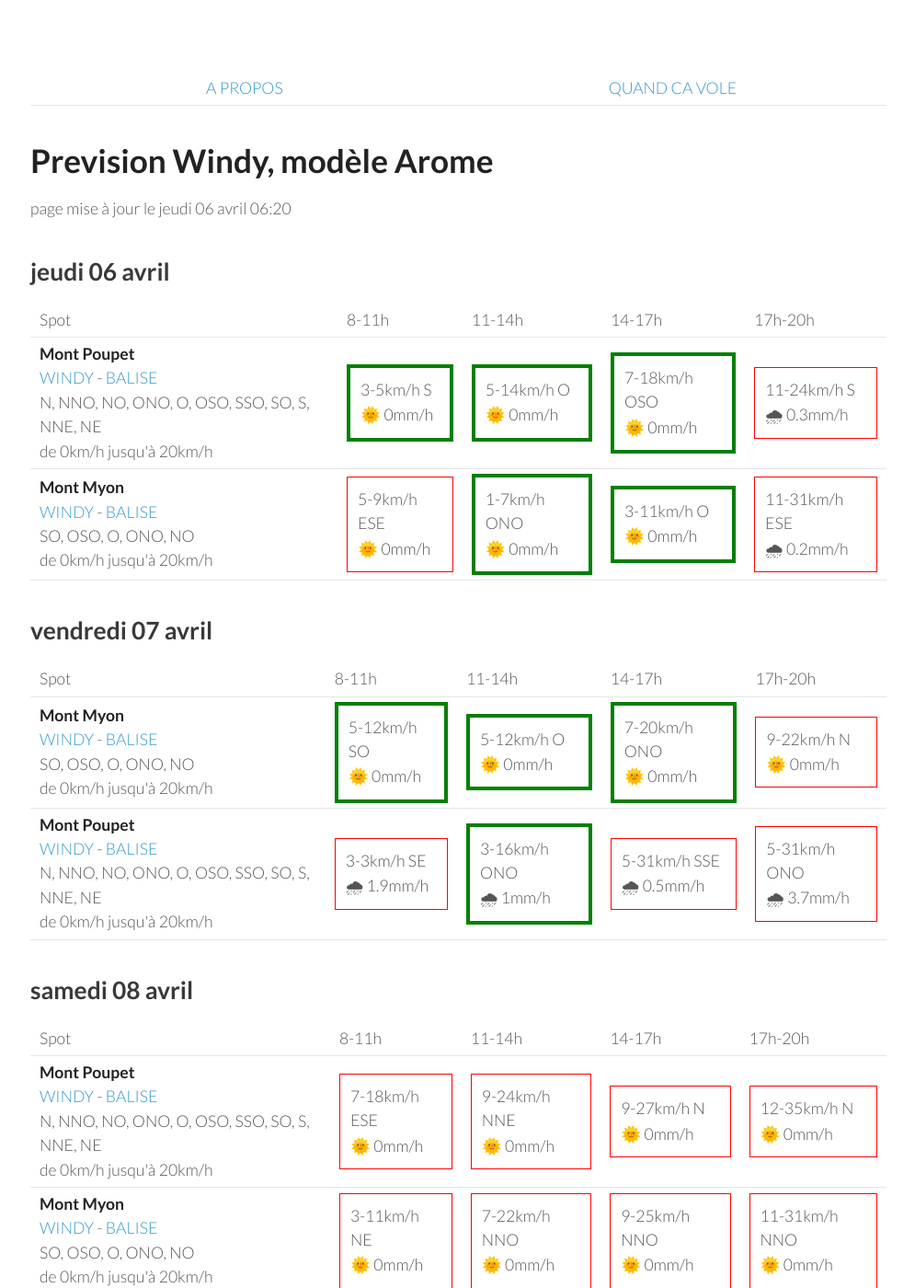
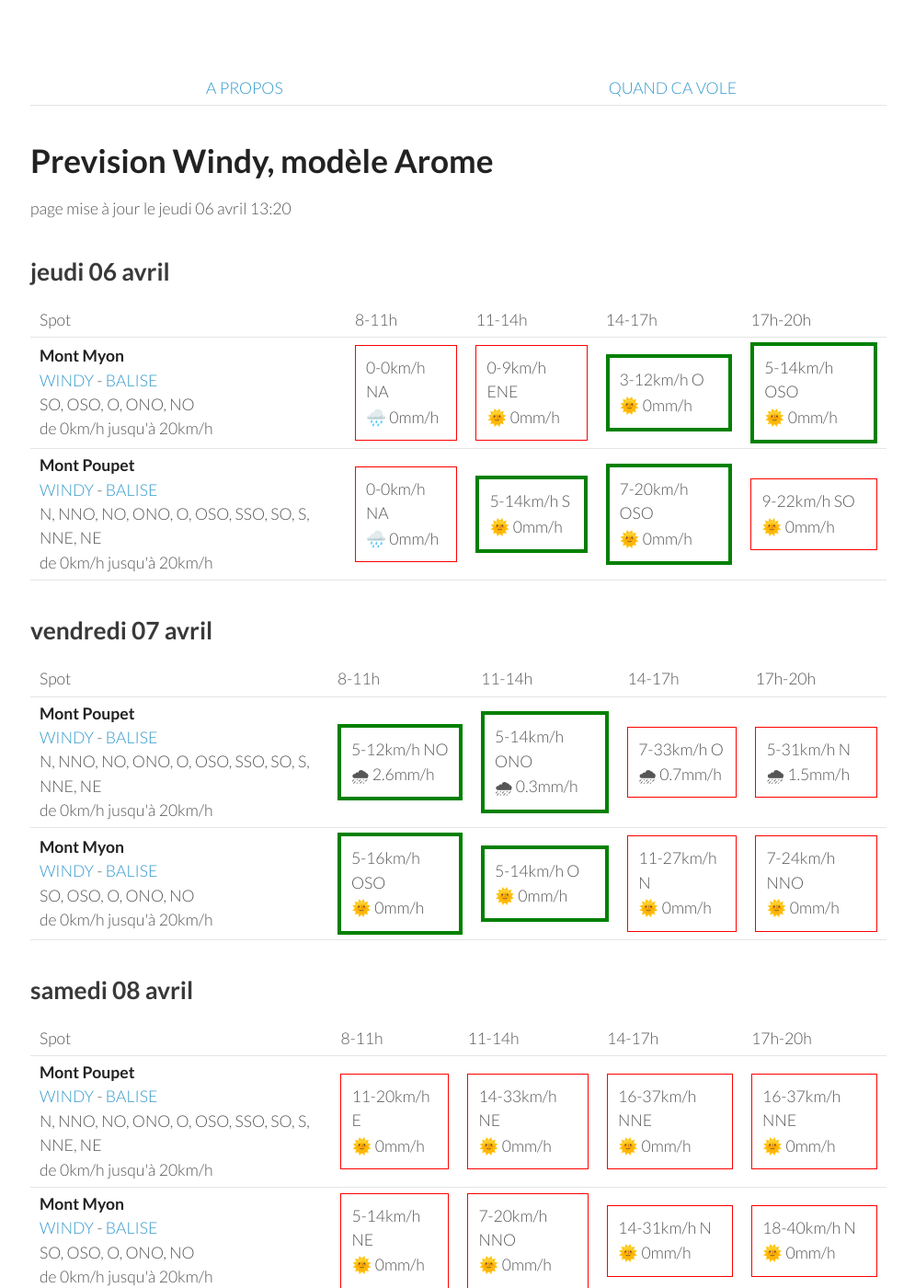
Before and after one commit to parapente-dans-le-nord/parapente-dans-le-nord.github.io, a Jekyll site: the page built from jura.markdown, in a window 1280 px wide and 1400 px high. Shown: the whole window at 92% size, without its empty margins (25-1020 px from the left). Built offline with Jekyll 4.4.1, drawn with Linux system fonts in a browser that asks for light colours; some of the changed text lies outside the part shown.

Commit message:
update index.markdown

```diff
--- a/jura.markdown
+++ b/jura.markdown
@@ -7,7 +7,7 @@ title:  "Tous les spots"
 {: .links}
 
 # Prevision Windy, modèle Arome
-page mise à jour le jeudi 06 avril 06:20
+page mise à jour le jeudi 06 avril 13:20
 
 ## jeudi 06 avril
 
@@ -22,23 +22,21 @@ page mise à jour le jeudi 06 avril 06:20
       <td>17h-20h</td>
     </tr>
 <tr>
-        <td><strong>Mont Poupet</strong><br><a href="https://windy.com/46.970/5.876?46.541,5.876,8">WINDY</a> - <span class=""><a href="http://www.balisemeteo.com/balise.php?idBalise=92">BALISE</a> </span><br> <span class="vent-favorable">N, NNO, NO, ONO, O, OSO, SSO, SO, S, NNE, NE</span><br><span class="force-vent">de 0km/h jusqu'à 20km/h</span> </td>
+        <td><strong>Mont Myon</strong><br><a href="https://windy.com/46.331/5.397?45.898,5.394,8,m:eWoagj8">WINDY</a> - <span class=""><a href="http://www.balisemeteo.com/balise.php?idBalise=70">BALISE</a> </span><br> <span class="vent-favorable">SO, OSO, O, ONO, NO</span><br><span class="force-vent">de 0km/h jusqu'à 20km/h</span> </td>
 
-            <td><div class="flyable"><p>3-5km/h S</p><p>🌞 0mm/h</p></div></td>
-            <td><div class="flyable"><p>5-14km/h O</p><p>🌞 0mm/h</p></div></td>
-            <td><div class="flyable"><p>7-18km/h OSO</p><p>🌞 0mm/h</p></div></td>
-            <td><div class="not-flyable"><p>11-24km/h S</p><p>🌧 0.3mm/h</p></div></td>
-
+            <td><div class="not-flyable"><p>0-0km/h NA</p><p>🌧️ 0mm/h</p></div></td>
+            <td><div class="not-flyable"><p>0-9km/h ENE</p><p>🌞 0mm/h</p></div></td>
+            <td><div class="flyable"><p>3-12km/h O</p><p>🌞 0mm/h</p></div></td>
+            <td><div class="flyable"><p>5-14km/h OSO</p><p>🌞 0mm/h</p></div></td>
 
     </tr>
 <tr>
-        <td><strong>Mont Myon</strong><br><a href="https://windy.com/46.331/5.397?45.898,5.394,8,m:eWoagj8">WINDY</a> - <span class=""><a href="http://www.balisemeteo.com/balise.php?idBalise=70">BALISE</a> </span><br> <span class="vent-favorable">SO, OSO, O, ONO, NO</span><br><span class="force-vent">de 0km/h jusqu'à 20km/h</span> </td>
+        <td><strong>Mont Poupet</strong><br><a href="https://windy.com/46.970/5.876?46.541,5.876,8">WINDY</a> - <span class=""><a href="http://www.balisemeteo.com/balise.php?idBalise=92">BALISE</a> </span><br> <span class="vent-favorable">N, NNO, NO, ONO, O, OSO, SSO, SO, S, NNE, NE</span><br><span class="force-vent">de 0km/h jusqu'à 20km/h</span> </td>
 
-            <td><div class="not-flyable"><p>5-9km/h ESE</p><p>🌞 0mm/h</p></div></td>
-            <td><div class="flyable"><p>1-7km/h ONO</p><p>🌞 0mm/h</p></div></td>
-            <td><div class="flyable"><p>3-11km/h O</p><p>🌞 0mm/h</p></div></td>
-            <td><div class="not-flyable"><p>11-31km/h ESE</p><p>🌧 0.2mm/h</p></div></td>
-
+            <td><div class="not-flyable"><p>0-0km/h NA</p><p>🌧️ 0mm/h</p></div></td>
+            <td><div class="flyable"><p>5-14km/h S</p><p>🌞 0mm/h</p></div></td>
+            <td><div class="flyable"><p>7-20km/h OSO</p><p>🌞 0mm/h</p></div></td>
+            <td><div class="not-flyable"><p>9-22km/h SO</p><p>🌞 0mm/h</p></div></td>
 
     </tr>
 
@@ -58,22 +56,22 @@ page mise à jour le jeudi 06 avril 06:20
       <td>17h-20h</td>
     </tr>
 <tr>
-        <td><strong>Mont Myon</strong><br><a href="https://windy.com/46.331/5.397?45.898,5.394,8,m:eWoagj8">WINDY</a> - <span class=""><a href="http://www.balisemeteo.com/balise.php?idBalise=70">BALISE</a> </span><br> <span class="vent-favorable">SO, OSO, O, ONO, NO</span><br><span class="force-vent">de 0km/h jusqu'à 20km/h</span> </td>
+        <td><strong>Mont Poupet</strong><br><a href="https://windy.com/46.970/5.876?46.541,5.876,8">WINDY</a> - <span class=""><a href="http://www.balisemeteo.com/balise.php?idBalise=92">BALISE</a> </span><br> <span class="vent-favorable">N, NNO, NO, ONO, O, OSO, SSO, SO, S, NNE, NE</span><br><span class="force-vent">de 0km/h jusqu'à 20km/h</span> </td>
 
-            <td><div class="flyable"><p>5-12km/h SO</p><p>🌞 0mm/h</p></div></td>
-            <td><div class="flyable"><p>5-12km/h O</p><p>🌞 0mm/h</p></div></td>
-            <td><div class="flyable"><p>7-20km/h ONO</p><p>🌞 0mm/h</p></div></td>
-            <td><div class="not-flyable"><p>9-22km/h N</p><p>🌞 0mm/h</p></div></td>
+            <td><div class="flyable"><p>5-12km/h NO</p><p>🌧 2.6mm/h</p></div></td>
+            <td><div class="flyable"><p>5-14km/h ONO</p><p>🌧 0.3mm/h</p></div></td>
+            <td><div class="not-flyable"><p>7-33km/h O</p><p>🌧 0.7mm/h</p></div></td>
+            <td><div class="not-flyable"><p>5-31km/h N</p><p>🌧 1.5mm/h</p></div></td>
 
 
     </tr>
 <tr>
-        <td><strong>Mont Poupet</strong><br><a href="https://windy.com/46.970/5.876?46.541,5.876,8">WINDY</a> - <span class=""><a href="http://www.balisemeteo.com/balise.php?idBalise=92">BALISE</a> </span><br> <span class="vent-favorable">N, NNO, NO, ONO, O, OSO, SSO, SO, S, NNE, NE</span><br><span class="force-vent">de 0km/h jusqu'à 20km/h</span> </td>
+        <td><strong>Mont Myon</strong><br><a href="https://windy.com/46.331/5.397?45.898,5.394,8,m:eWoagj8">WINDY</a> - <span class=""><a href="http://www.balisemeteo.com/balise.php?idBalise=70">BALISE</a> </span><br> <span class="vent-favorable">SO, OSO, O, ONO, NO</span><br><span class="force-vent">de 0km/h jusqu'à 20km/h</span> </td>
 
-            <td><div class="not-flyable"><p>3-3km/h SE</p><p>🌧 1.9mm/h</p></div></td>
-            <td><div class="flyable"><p>3-16km/h ONO</p><p>🌧 1mm/h</p></div></td>
-            <td><div class="not-flyable"><p>5-31km/h SSE</p><p>🌧 0.5mm/h</p></div></td>
-            <td><div class="not-flyable"><p>5-31km/h ONO</p><p>🌧 3.7mm/h</p></div></td>
+            <td><div class="flyable"><p>5-16km/h OSO</p><p>🌞 0mm/h</p></div></td>
+            <td><div class="flyable"><p>5-14km/h O</p><p>🌞 0mm/h</p></div></td>
+            <td><div class="not-flyable"><p>11-27km/h N</p><p>🌞 0mm/h</p></div></td>
+            <td><div class="not-flyable"><p>7-24km/h NNO</p><p>🌞 0mm/h</p></div></td>
 
 
     </tr>
@@ -96,20 +94,20 @@ page mise à jour le jeudi 06 avril 06:20
 <tr>
         <td><strong>Mont Poupet</strong><br><a href="https://windy.com/46.970/5.876?46.541,5.876,8">WINDY</a> - <span class=""><a href="http://www.balisemeteo.com/balise.php?idBalise=92">BALISE</a> </span><br> <span class="vent-favorable">N, NNO, NO, ONO, O, OSO, SSO, SO, S, NNE, NE</span><br><span class="force-vent">de 0km/h jusqu'à 20km/h</span> </td>
 
-            <td><div class="not-flyable"><p>7-18km/h ESE</p><p>🌞 0mm/h</p></div></td>
-            <td><div class="not-flyable"><p>9-24km/h NNE</p><p>🌞 0mm/h</p></div></td>
-            <td><div class="not-flyable"><p>9-27km/h N</p><p>🌞 0mm/h</p></div></td>
-            <td><div class="not-flyable"><p>12-35km/h N</p><p>🌞 0mm/h</p></div></td>
+            <td><div class="not-flyable"><p>11-20km/h E</p><p>🌞 0mm/h</p></div></td>
+            <td><div class="not-flyable"><p>14-33km/h NE</p><p>🌞 0mm/h</p></div></td>
+            <td><div class="not-flyable"><p>16-37km/h NNE</p><p>🌞 0mm/h</p></div></td>
+            <td><div class="not-flyable"><p>16-37km/h NNE</p><p>🌞 0mm/h</p></div></td>
 
 
     </tr>
 <tr>
         <td><strong>Mont Myon</strong><br><a href="https://windy.com/46.331/5.397?45.898,5.394,8,m:eWoagj8">WINDY</a> - <span class=""><a href="http://www.balisemeteo.com/balise.php?idBalise=70">BALISE</a> </span><br> <span class="vent-favorable">SO, OSO, O, ONO, NO</span><br><span class="force-vent">de 0km/h jusqu'à 20km/h</span> </td>
 
-            <td><div class="not-flyable"><p>3-11km/h NE</p><p>🌞 0mm/h</p></div></td>
-            <td><div class="not-flyable"><p>7-22km/h NNO</p><p>🌞 0mm/h</p></div></td>
-            <td><div class="not-flyable"><p>9-25km/h NNO</p><p>🌞 0mm/h</p></div></td>
-            <td><div class="not-flyable"><p>11-31km/h NNO</p><p>🌞 0mm/h</p></div></td>
+            <td><div class="not-flyable"><p>5-14km/h NE</p><p>🌞 0mm/h</p></div></td>
+            <td><div class="not-flyable"><p>7-20km/h NNO</p><p>🌞 0mm/h</p></div></td>
+            <td><div class="not-flyable"><p>14-31km/h N</p><p>🌞 0mm/h</p></div></td>
+            <td><div class="not-flyable"><p>18-40km/h N</p><p>🌞 0mm/h</p></div></td>
 
 
     </tr>
@@ -132,20 +130,20 @@ page mise à jour le jeudi 06 avril 06:20
 <tr>
         <td><strong>Mont Myon</strong><br><a href="https://windy.com/46.331/5.397?45.898,5.394,8,m:eWoagj8">WINDY</a> - <span class=""><a href="http://www.balisemeteo.com/balise.php?idBalise=70">BALISE</a> </span><br> <span class="vent-favorable">SO, OSO, O, ONO, NO</span><br><span class="force-vent">de 0km/h jusqu'à 20km/h</span> </td>
 
-            <td><div class="not-flyable"><p>5-11km/h SE</p><p>🌞 0mm/h</p></div></td>
-            <td><div class="flyable"><p>3-14km/h O</p><p>🌞 0mm/h</p></div></td>
-            <td><div class="not-flyable"><p>7-22km/h NO</p><p>🌞 0mm/h</p></div></td>
-            <td><div class="not-flyable"><p>9-22km/h NNO</p><p>🌞 0mm/h</p></div></td>
+            <td><div class="not-flyable"><p>3-12km/h ENE</p><p>🌞 0mm/h</p></div></td>
+            <td><div class="flyable"><p>5-16km/h NO</p><p>🌞 0mm/h</p></div></td>
+            <td><div class="not-flyable"><p>9-24km/h NNO</p><p>🌞 0mm/h</p></div></td>
+            <td><div class="not-flyable"><p>14-31km/h NNO</p><p>🌞 0mm/h</p></div></td>
 
 
     </tr>
 <tr>
         <td><strong>Mont Poupet</strong><br><a href="https://windy.com/46.970/5.876?46.541,5.876,8">WINDY</a> - <span class=""><a href="http://www.balisemeteo.com/balise.php?idBalise=92">BALISE</a> </span><br> <span class="vent-favorable">N, NNO, NO, ONO, O, OSO, SSO, SO, S, NNE, NE</span><br><span class="force-vent">de 0km/h jusqu'à 20km/h</span> </td>
 
-            <td><div class="not-flyable"><p>11-24km/h E</p><p>🌞 0mm/h</p></div></td>
-            <td><div class="not-flyable"><p>7-24km/h NNE</p><p>🌞 0mm/h</p></div></td>
-            <td><div class="not-flyable"><p>7-24km/h N</p><p>🌞 0mm/h</p></div></td>
-            <td><div class="not-flyable"><p>12-29km/h N</p><p>🌞 0mm/h</p></div></td>
+            <td><div class="not-flyable"><p>11-22km/h E</p><p>🌞 0mm/h</p></div></td>
+            <td><div class="not-flyable"><p>12-29km/h NE</p><p>🌞 0mm/h</p></div></td>
+            <td><div class="not-flyable"><p>14-33km/h NNE</p><p>🌞 0mm/h</p></div></td>
+            <td><div class="not-flyable"><p>14-37km/h NNE</p><p>🌞 0mm/h</p></div></td>
 
 
     </tr>
@@ -168,20 +166,20 @@ page mise à jour le jeudi 06 avril 06:20
 <tr>
         <td><strong>Mont Myon</strong><br><a href="https://windy.com/46.331/5.397?45.898,5.394,8,m:eWoagj8">WINDY</a> - <span class=""><a href="http://www.balisemeteo.com/balise.php?idBalise=70">BALISE</a> </span><br> <span class="vent-favorable">SO, OSO, O, ONO, NO</span><br><span class="force-vent">de 0km/h jusqu'à 20km/h</span> </td>
 
-            <td><div class="not-flyable"><p>5-14km/h ESE</p><p>🌞 0mm/h</p></div></td>
-            <td><div class="flyable"><p>7-20km/h SO</p><p>🌞 0mm/h</p></div></td>
-            <td><div class="not-flyable"><p>9-25km/h SO</p><p>🌞 0mm/h</p></div></td>
-            <td><div class="not-flyable"><p>7-24km/h SO</p><p>🌞 0mm/h</p></div></td>
+            <td><div class="not-flyable"><p>5-12km/h SE</p><p>🌞 0mm/h</p></div></td>
+            <td><div class="not-flyable"><p>7-22km/h SSO</p><p>🌞 0mm/h</p></div></td>
+            <td><div class="not-flyable"><p>9-27km/h SO</p><p>🌞 0mm/h</p></div></td>
+            <td><div class="not-flyable"><p>11-29km/h SSO</p><p>🌞 0mm/h</p></div></td>
 
 
     </tr>
 <tr>
         <td><strong>Mont Poupet</strong><br><a href="https://windy.com/46.970/5.876?46.541,5.876,8">WINDY</a> - <span class=""><a href="http://www.balisemeteo.com/balise.php?idBalise=92">BALISE</a> </span><br> <span class="vent-favorable">N, NNO, NO, ONO, O, OSO, SSO, SO, S, NNE, NE</span><br><span class="force-vent">de 0km/h jusqu'à 20km/h</span> </td>
 
-            <td><div class="not-flyable"><p>7-18km/h SSE</p><p>🌞 0mm/h</p></div></td>
-            <td><div class="not-flyable"><p>9-22km/h SO</p><p>🌞 0mm/h</p></div></td>
-            <td><div class="not-flyable"><p>12-29km/h OSO</p><p>🌞 0mm/h</p></div></td>
-            <td><div class="not-flyable"><p>12-31km/h SO</p><p>🌞 0mm/h</p></div></td>
+            <td><div class="not-flyable"><p>9-20km/h SSE</p><p>🌞 0mm/h</p></div></td>
+            <td><div class="not-flyable"><p>9-24km/h SO</p><p>🌞 0mm/h</p></div></td>
+            <td><div class="not-flyable"><p>9-25km/h OSO</p><p>🌞 0mm/h</p></div></td>
+            <td><div class="not-flyable"><p>12-29km/h SO</p><p>🌞 0mm/h</p></div></td>
 
 
     </tr>
@@ -189,3 +187,39 @@ page mise à jour le jeudi 06 avril 06:20
 </tbody>
 </table>
 {:/}
+## mardi 11 avril
+
+{::nomarkdown}
+<table>
+  <tbody>
+    <tr>
+      <td>Spot</td>
+      <td>8-11h</td>
+      <td>11-14h</td>
+      <td>14-17h</td>
+      <td>17h-20h</td>
+    </tr>
+<tr>
+        <td><strong>Mont Myon</strong><br><a href="https://windy.com/46.331/5.397?45.898,5.394,8,m:eWoagj8">WINDY</a> - <span class=""><a href="http://www.balisemeteo.com/balise.php?idBalise=70">BALISE</a> </span><br> <span class="vent-favorable">SO, OSO, O, ONO, NO</span><br><span class="force-vent">de 0km/h jusqu'à 20km/h</span> </td>
+
+            <td><div class="flyable"><p>7-16km/h OSO</p><p>🌧 1.9mm/h</p></div></td>
+            <td><div class="not-flyable"><p>9-27km/h ONO</p><p>🌧 0.4mm/h</p></div></td>
+            <td><div class="not-flyable"><p>9-25km/h ONO</p><p>🌧 0.4mm/h</p></div></td>
+            <td><div class="not-flyable"><p>9-24km/h NO</p><p>🌞 0mm/h</p></div></td>
+
+
+    </tr>
+<tr>
+        <td><strong>Mont Poupet</strong><br><a href="https://windy.com/46.970/5.876?46.541,5.876,8">WINDY</a> - <span class=""><a href="http://www.balisemeteo.com/balise.php?idBalise=92">BALISE</a> </span><br> <span class="vent-favorable">N, NNO, NO, ONO, O, OSO, SSO, SO, S, NNE, NE</span><br><span class="force-vent">de 0km/h jusqu'à 20km/h</span> </td>
+
+            <td><div class="not-flyable"><p>16-38km/h OSO</p><p>🌧 1.5mm/h</p></div></td>
+            <td><div class="not-flyable"><p>12-35km/h ONO</p><p>🌧 0.8mm/h</p></div></td>
+            <td><div class="not-flyable"><p>14-35km/h ONO</p><p>🌧 0.3mm/h</p></div></td>
+            <td><div class="not-flyable"><p>12-33km/h ONO</p><p>🌞 0mm/h</p></div></td>
+
+
+    </tr>
+
+</tbody>
+</table>
+{:/}
```
